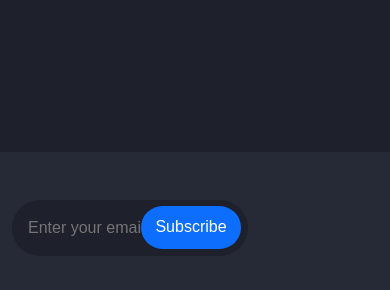
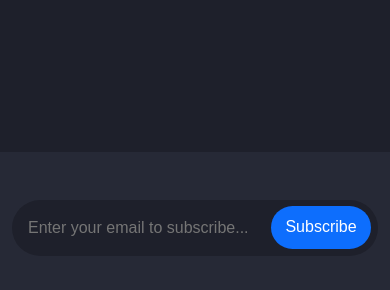
Before and after one commit to Amr-shawky/WeatherCore, a plain HTML site: page index.html in a window 390 px wide. Shown: the part 1343-1633 px from the top of the page. Drawn offline with nearby package versions, Linux system fonts and the light colour scheme; no server answers.

Commit message:
Refactor footer subscription form; adjust column classes for improved responsiveness

```diff
--- a/index.html
+++ b/index.html
@@ -76,7 +76,7 @@
     <footer class="site-footer">
         <div class="container">
             <div class="row pt-5 justify-content-between">
-                <div class="col-8 col-sm-12">
+                <div class="col-md-8 col-12">
                     <form action="#" class="subscribe-form d-flex position-relative">
                         <input class="rounded-pill w-100 p-3" type="text" id="email" name="email"
                             placeholder="Enter your email to subscribe...">
```
